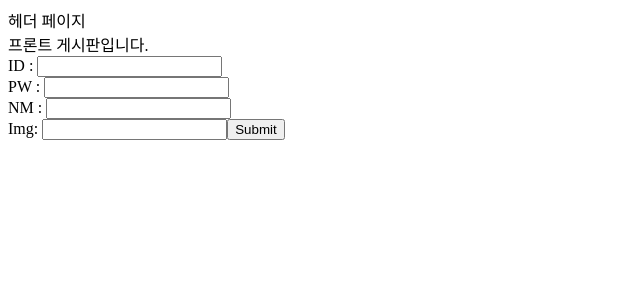
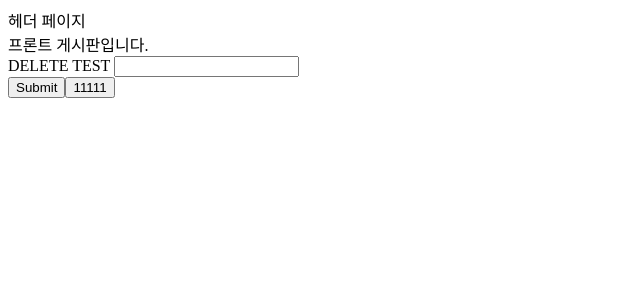
Before and after one commit to sunford4927/foodRecipe, a React (Create React App) app: page / in a window 1280 px wide. Shown: the top 300 px of the page, without its empty margins (0-640 px from the left). Built offline with nearby package versions, Linux system fonts and the light colour scheme; no server answers.

Commit message:
지원 커밋

```diff
--- a/src/pages/FrontBoard.jsx
+++ b/src/pages/FrontBoard.jsx
@@ -3,6 +3,23 @@ import axios from 'axios'
 
 const FrontBoard = () => {
     const [value, setValue] = useState([]);
+    function test(){
+        axios
+        .delete("hello",{
+            data: {
+                key : 1,
+                title: "플라스크제목"
+                // 프론트가 데이터 보내는 작업 for delete
+            }
+        })
+        .then((res) =>{
+            setValue(res);
+
+        }
+        )
+    }
+
+
     useEffect(() => {
         axios
             .get("hello")
@@ -34,13 +51,27 @@ const FrontBoard = () => {
     return (
         <div>
             프론트 게시판입니다.
-            <form action="hello" method="post">
+            {/* <form action="hello" method="post">
                 ID : <input type="text" name="id" /> <br/>
                 PW : <input type="text" name="pw" /> <br/>
                 NM : <input type="text" name="nm" /> <br/>
                 Img: <input type="text" name="img" />
                 <input type="submit" />
+            </form> */}
+
+            {/* <form action="hello" method="get">
+                GET TEST <input type="text" name="test" /> <br/>
+
+                <input type="submit" />
+            </form> */}
+
+               <form action="hello" method="delete">
+                DELETE TEST <input type="text" name="delTest" /> <br/>
+
+                <input type="submit" />
+                <button onClick={test}>11111</button>
             </form>
+
 
         </div>
     );
```
Also changed, not shown: 1 other file (tests, documents, lock files or other folders).
